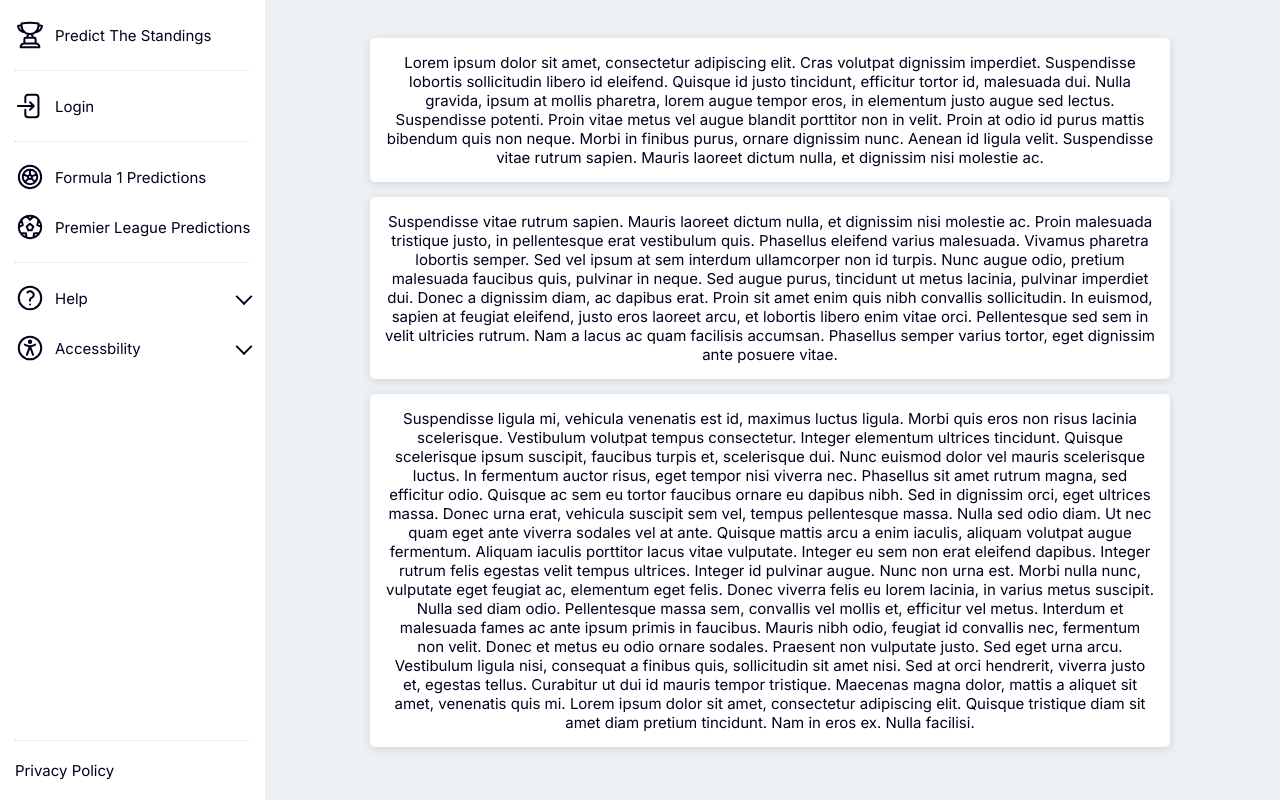
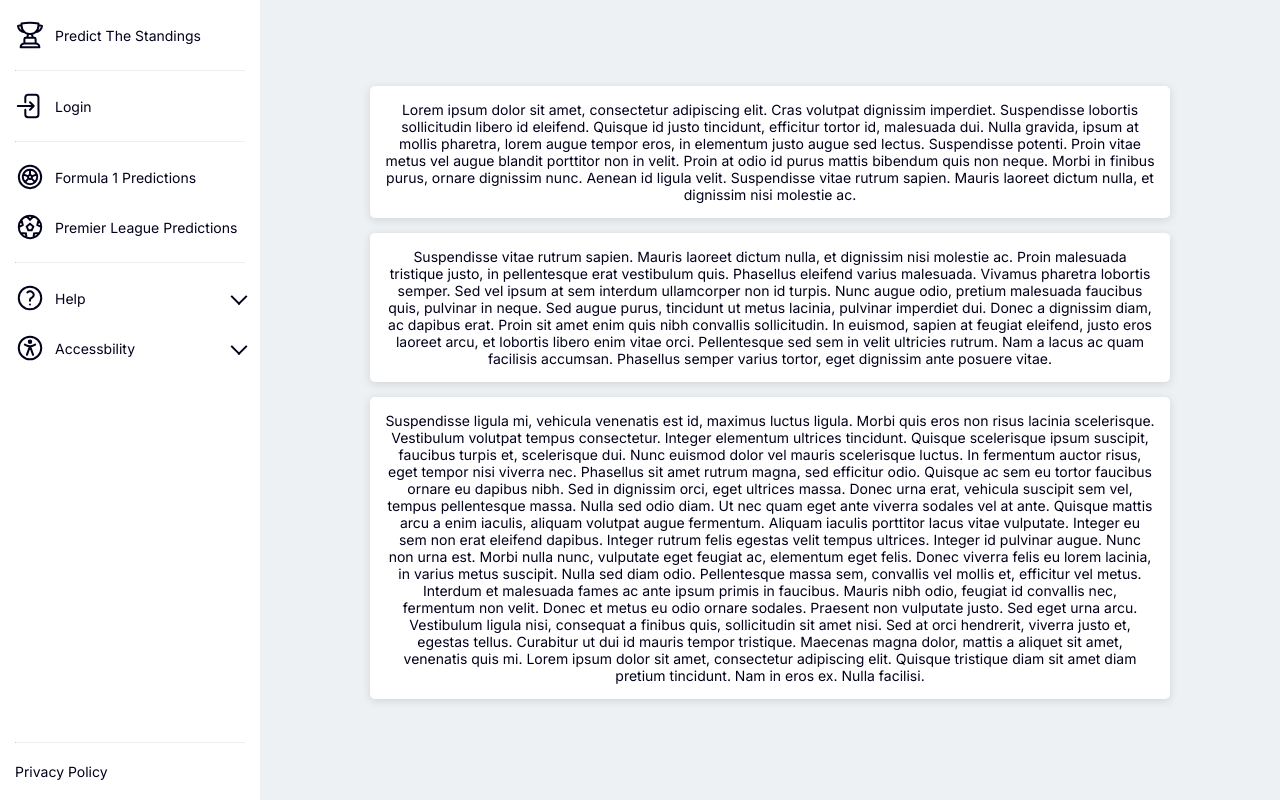
Before and after one commit to davidwillprice/predict-the-standings, a Next.js app: page / in a window 1280 px wide. Built offline with nearby package versions, Linux system fonts and the light colour scheme; no server answers.

Commit message:
Make prediction table shorter to fit on more devices

```diff
--- a/src/app/ui/styles/globals.scss
+++ b/src/app/ui/styles/globals.scss
@@ -18,7 +18,7 @@ html,
 body {
   max-width: 100vw;
   overflow-x: hidden;
-  font-size: 15px;
+  font-size: 14px;
   background-color: $tertiary-color;
   color: $secondary-color;
 }
--- a/src/app/ui/styles/prediction-table.module.scss
+++ b/src/app/ui/styles/prediction-table.module.scss
@@ -5,7 +5,7 @@
   justify-content: center;
   table {
     border-collapse: separate;
-    border-spacing: 0 10px;
+    border-spacing: 0 5px;
   }
   [data-drop-target] {
     height: 30px;
@@ -25,7 +25,7 @@
     padding: 5px 5px;
     border: none;
     background-color: white;
-    height: 35px;
+    height: 30px;
   }
   td:first-child {
     border-radius: 5px 0 0 5px;
```
